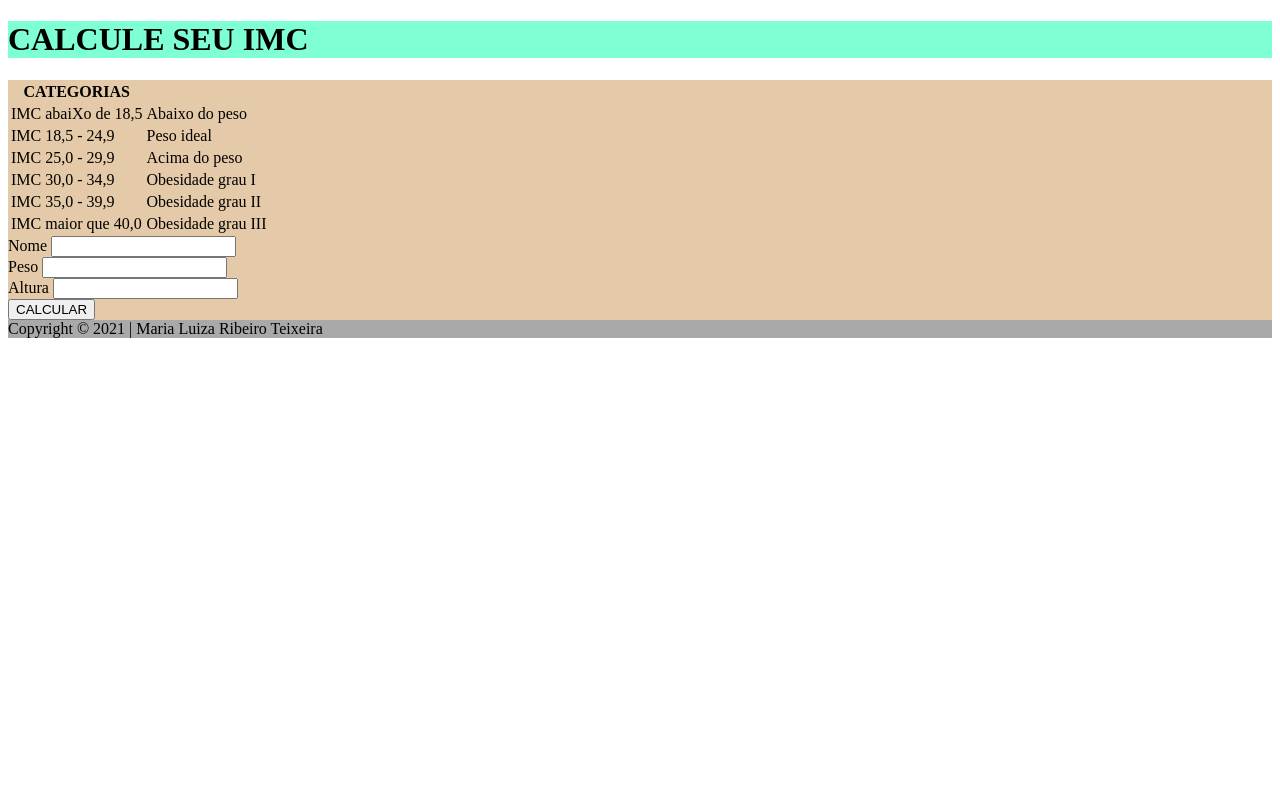
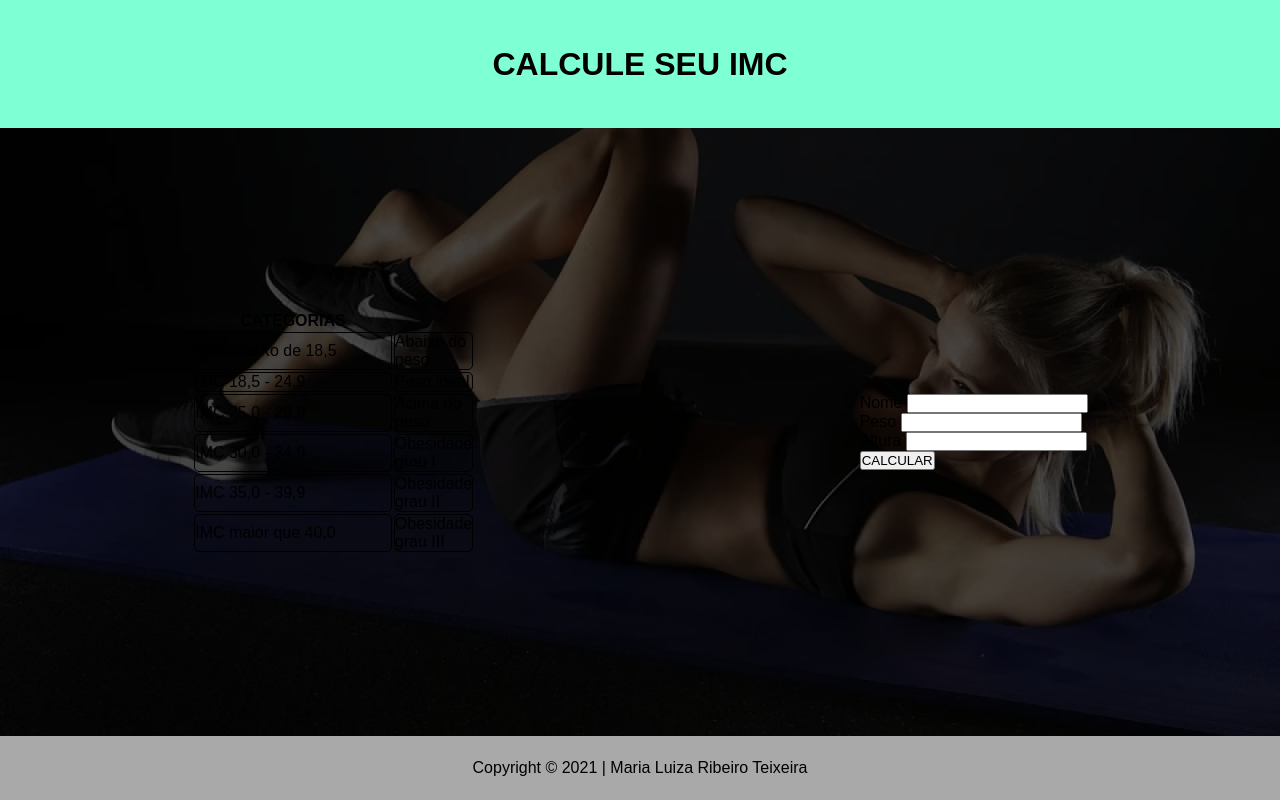
Before and after one commit to MaluRibeiro08/PWFE_CalculadoraImc, a plain HTML site: page index.html in a window 1280 px wide. Drawn offline with Linux system fonts and the light colour scheme.

Commit message:
Organizando o body e adicionando a ele uma imagem

```diff
--- a/style.css
+++ b/style.css
@@ -1,15 +1,66 @@
+*
+{
+    margin: 0;
+    padding: 0;
+    box-sizing: border-box;
+}
+
+body
+{
+    background-color: #000a;
+    background-image: url(img/background.png);
+    background-blend-mode: darken;
+    background-size: cover;
+    background-repeat: no-repeat;
+    background-position: right; /*Corta pelos pés */
+
+    height: 100vh;
+    width: 100vw;
+
+    display: flex;
+    flex-direction: column;
+
+    font-family: Arial, Helvetica, sans-serif;
+}
+
 header
 {
     background-color: aquamarine;
+
+    display: flex;
+    align-items: center;
+    justify-content: center;
+    flex-grow: 2;
+
+
 }
-
 
 main
 {
-    background-color: rgb(228, 202, 168);
+    /* background-color: rgb(228, 202, 168); */
+
+    display: flex;
+    justify-content: space-around;
+    align-items: center;
+    flex-grow: 8;
 }
+
+td
+{
+    border: solid 1px black;
+    border-radius: 5px;
+
+    width: 100%;
+    height: 100%;
+}
+
 
 footer
 {
     background-color: darkgrey;
+
+    display: flex;
+    align-items: center;
+    justify-content: center;
+    flex-grow: 1;
 }
```
Also changed, not shown: img/background.png (added).
